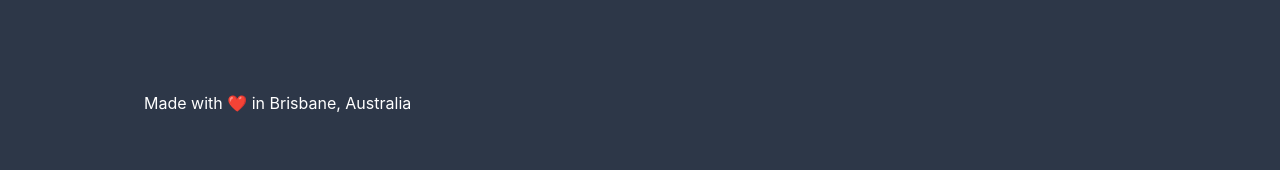
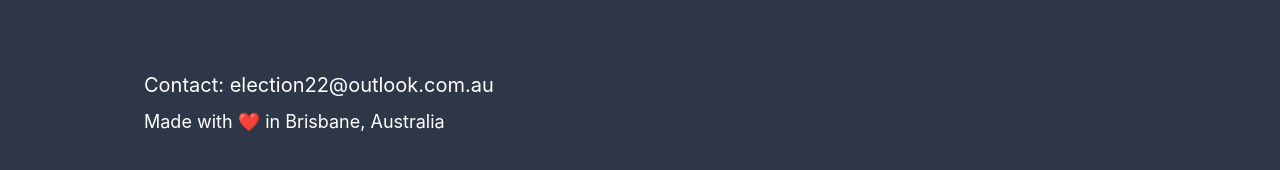
Before and after one commit to election22/election22, a Next.js app: page / in a window 1280 px wide. Shown: the part 2487-2657 px from the top of the page. Built offline with nearby package versions, Linux system fonts and the light colour scheme; no server answers.

Commit message:
Add contact email

```diff
--- a/components/layout/master.tsx
+++ b/components/layout/master.tsx
@@ -1,4 +1,12 @@
-import { Box, Center, Container, Flex, HStack, Text } from "@chakra-ui/react";
+import {
+  Box,
+  Center,
+  Container,
+  Flex,
+  HStack,
+  Text,
+  VStack,
+} from "@chakra-ui/react";
 import React from "react";
 import { PropsWithChildrenOnly } from "../../types";
 
@@ -36,7 +44,15 @@ const Footer: React.FC = () => {
   return (
     <Center bgColor={"gray.700"} color="white" as="footer" h="250px">
       <Container maxW={"container.lg"}>
-        <Text size="lg">Made with ❤️ in Brisbane, Australia</Text>
+        <VStack align={"flex-start"}>
+          <Text fontSize="xl">
+            Contact:{" "}
+            <a href="mailto:election22@outlook.com.au">
+              election22@outlook.com.au
+            </a>
+          </Text>
+          <Text fontSize="lg">Made with ❤️ in Brisbane, Australia</Text>
+        </VStack>
       </Container>
     </Center>
   );
```
